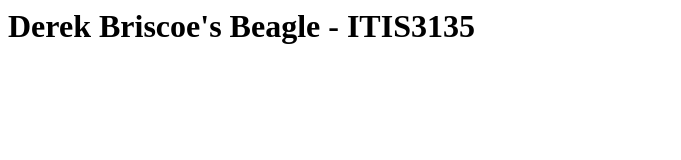
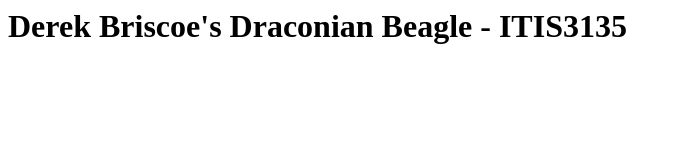
Before and after one commit to DerekBriscoe/DerekBriscoe.github.io, a plain HTML site: page index.html in a window 1280 px wide. Shown: the whole page, without its empty margins (0-681 px from the left). Drawn offline with Linux system fonts and the light colour scheme.

Commit message:
Update index.html

```diff
--- a/index.html
+++ b/index.html
@@ -1 +1 @@
-<h1>Derek Briscoe's Beagle - ITIS3135</h1>
+<h1>Derek Briscoe's Draconian Beagle - ITIS3135</h1>
```
